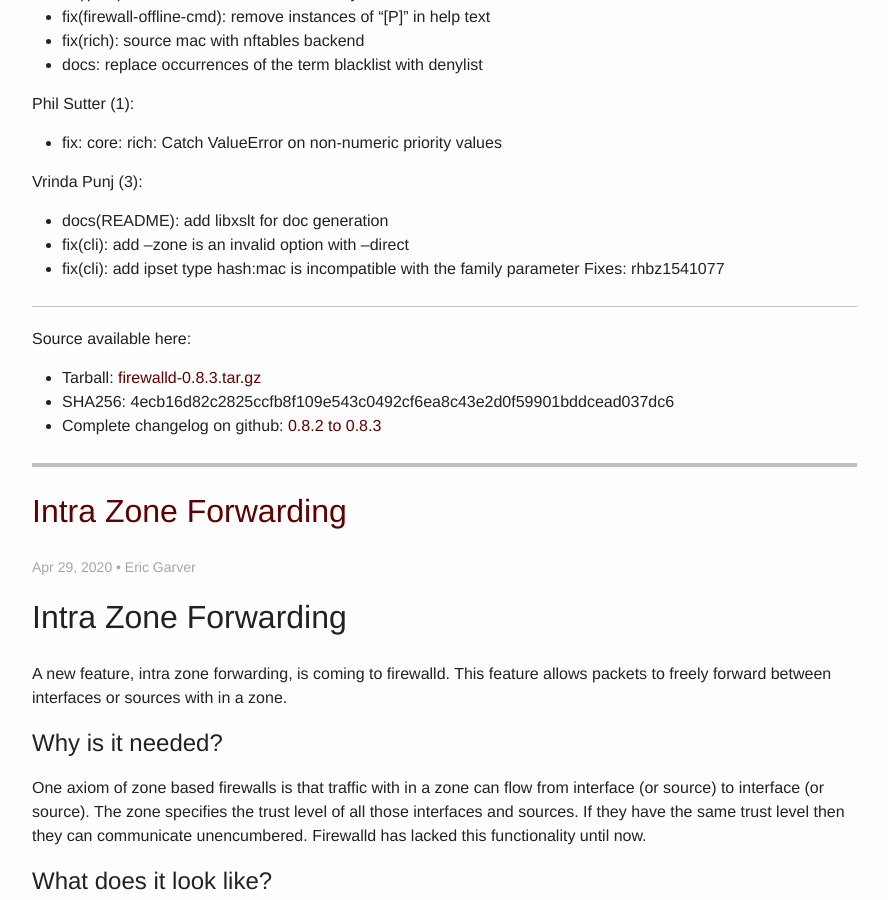
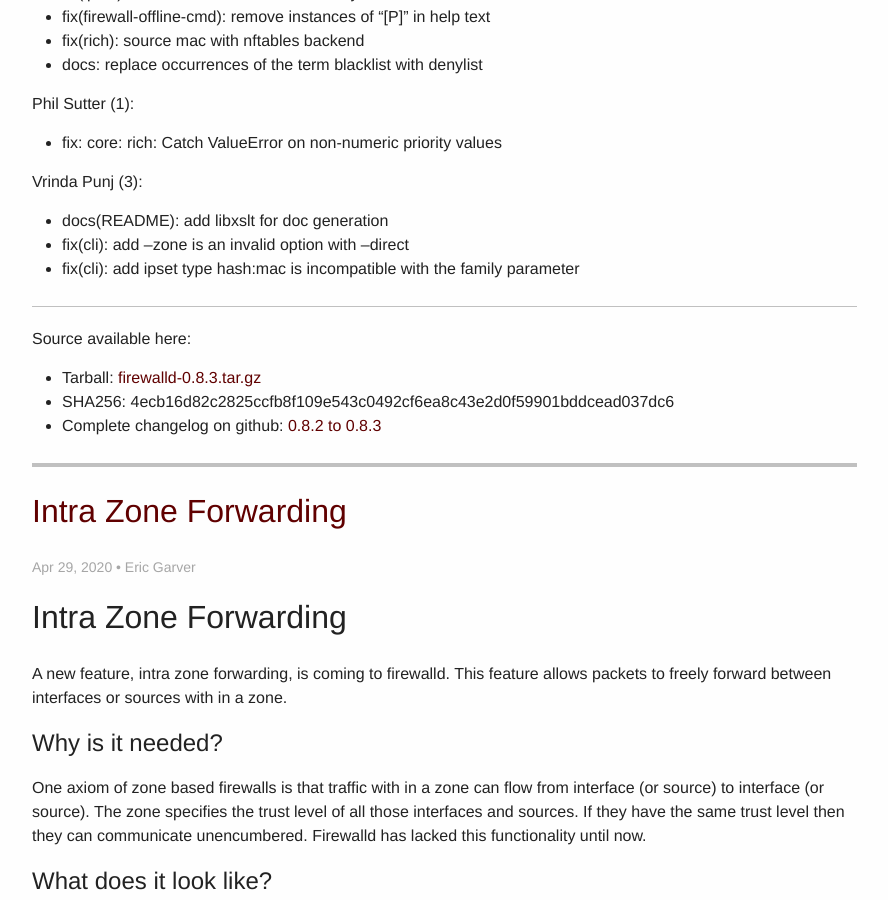
Before and after one commit to firewalld/firewalld.github.io, a Jekyll site: the page built from blog/index.html, in a window 1280 px wide and 900 px high, scrolled down 804 px. Shown: the whole window, without its empty margins (38-926 px from the left). Built offline with Jekyll 4.4.1, drawn with Linux system fonts in a browser that asks for light colours; the list of posts is cut into pages by our own code.

Commit message:
blog: fix extra text in release post

```diff
--- a/blog/_posts/2020-06-30-firewalld-0-8-3-release.md
+++ b/blog/_posts/2020-06-30-firewalld-0-8-3-release.md
@@ -33,7 +33,7 @@
 Vrinda Punj (3):
 - docs(README): add libxslt for doc generation
 - fix(cli): add --zone is an invalid option with --direct
-- fix(cli): add ipset type hash:mac is incompatible with the family parameter Fixes: rhbz1541077
+- fix(cli): add ipset type hash:mac is incompatible with the family parameter
 
 -----
 
```
